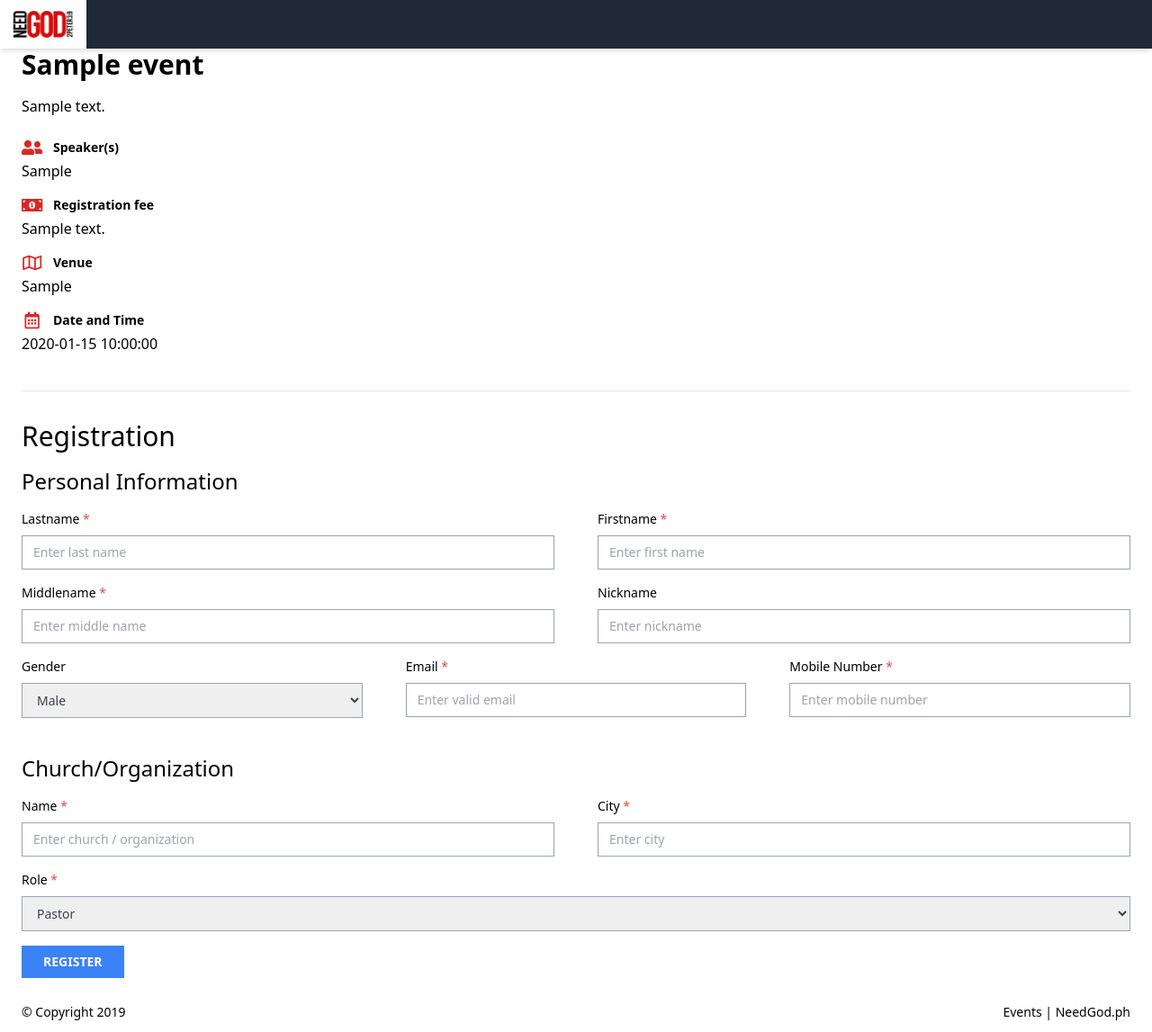
After one commit to axljoven/ci.events.needgod, a CodeIgniter app: page /database/index.php/registrant/register/1 in a window 1280 px wide. The commit adds this page. Shown: the whole page at 90% size. Run offline with CodeIgniter, Linux system fonts and the light colour scheme; tables that the repository leaves empty or names only in its code hold one stand-in row (values such as "Sample post"); some libraries are stand-ins or nearby versions.

Commit message:
Created the registration validation functionality

```diff
--- a/application/config/routes.php
+++ b/application/config/routes.php
@@ -51,6 +51,13 @@
 */
 // $route['404_override'] = '';
 // $route['translate_uri_dashes'] = FALSE;
+
 $route['login'] = 'init/login';
-$route['event/(:any)'] = 'events/single/$1';
+$route['event/(:any)']['get'] = 'events/single/$1';
+$route['event/(:any)']['post'] = 'registrant/register/$1';
+
+$route['admin'] = 'dashboard';
+$route['admin/posts'] = 'posts/index';
+$route['admin/posts/(:any)'] = 'posts/single/$1';
+
 $route['default_controller'] = 'init';
--- /dev/null
+++ b/application/controllers/Registrant.php
@@ -0,0 +1,55 @@
+<?php
+
+class Registrant extends CI_Controller
+{
+    public function __construct()
+    {
+        parent::__construct();
+        $this->load->helper(array('form', 'url'));
+    }
+
+    public function register($event_id)
+    {
+        $this->load->helper('form');
+        $this->load->library('form_validation');
+
+        $this->form_validation->set_rules('lastname',       'lastname',                     'trim|required|min_length[2]|max_length[32]|alpha');
+        $this->form_validation->set_rules('firstname',      'firstname',                    'trim|required|min_length[2]|max_length[32]|alpha');
+        $this->form_validation->set_rules('middlename',     'middle name',                  'trim|required|min_length[2]|max_length[32]|alpha');
+        $this->form_validation->set_rules('gender',         'gender',                       'trim|required');
+        $this->form_validation->set_rules('email',          'email',                        'trim|required|valid_email');
+        $this->form_validation->set_rules('mobile-number',  'mobile number',                'trim|required|integer|min_length[4]|numeric');
+        $this->form_validation->set_rules('church-name',    'church / organization name',   'trim|required|min_length[2]|max_length[100]');
+        $this->form_validation->set_rules('church-city',    'church / organization city',   'trim|required|min_length[2]|max_length[100]');
+        $this->form_validation->set_rules('role',           'role',                         'trim|required|min_length[2]|max_length[6]');
+
+        if ($this->form_validation->run() == FALSE) {
+            // validation failed
+            $this->load->model('event_model');
+            $data['event'] = $this->event_model->fetch($event_id);
+            $data['title'] = "Event | " .$data['event']['title'];
+
+            // Load view
+            $this->load->view('templates/header', $data);
+            $this->load->view('pages/events/single', $data);
+            $this->load->view('templates/footer', $data);
+
+        } else {
+            // validation is a success
+            $this->load->model('event_model');
+            $data['event'] = $this->event_model->fetch($event_id);
+            $data['title'] = "Registered | ".$data['event']['title'];
+            $data['name'] = $data['event']['title'];
+            $data['id'] = $data['event']['id'];
+
+            // Send email
+
+            // Save to database
+
+            // Load view
+            $this->load->view('templates/header', $data);
+            $this->load->view('pages/events/reg-success', $data);
+            $this->load->view('templates/footer', $data);
+        }
+    }
+}
--- a/application/views/pages/events/reg-form.php
+++ b/application/views/pages/events/reg-form.php
@@ -9,13 +9,20 @@
     $input_container_3_cols = "w-full sm:w-full md:w-1/3 mb-4 px-6";
     $input_form = "border border-gray-400 w-full py-2 px-3 text-gray-700 text-sm";
 
-    // Validation and form opening
-    echo validation_errors();
     ?>
 
+    <!-- Validation and form opening -->
+    <?php if (validation_errors()) : ?>
+        <div class="validation-errors py-4 px-5 bg-red-600 text-white mb-6">
+            <?php echo validation_errors() ?>
+        </div>
+    <?php endif; ?>
 
-    <?php echo form_open('pages/events/reg-form'); ?>
-        <!-- Personal information -->
+    <!-- Form -->
+    <?php // echo form_open('register/'.$event['id']); ?>
+    <?php // echo form_open('event/'.$event['id'].'/register'); ?>
+    <?php echo form_open('event/'.$event['id']); ?>
+        <!-- HEADER: Personal information -->
         <h3 class="text-2xl mb-4">Personal Information</h3>
 
         <!-- Row -->
@@ -24,13 +31,15 @@
                 <!-- Last name -->
                 <div class="<?php echo $input_container_2_cols ?>">
                     <label class="<?php echo $label ?>" for="lastname">Lastname <span class="text-red-500">*</span> </label>
-                    <input class="<?php echo $input_form ?>" id="lastname" name="lastname" placeholder="Enter last name">
+                    <input class="<?php echo $input_form ?>" id="lastname" name="lastname" placeholder="Enter last name"
+                        value="<?php echo set_value('lastname') ?>">
                 </div>
 
                 <!-- First name -->
                 <div class="<?php echo $input_container_2_cols ?>">
                     <label class="<?php echo $label ?>" for="firstname">Firstname <span class="text-red-500">*</span> </label>
-                    <input class="<?php echo $input_form ?>" id="firstname" name="firstname" placeholder="Enter first name">
+                    <input class="<?php echo $input_form ?>" id="firstname" name="firstname" placeholder="Enter first name"
+                        value="<?php echo set_value('firstname') ?>">
                 </div>
             </div>
         </div>
@@ -41,13 +50,15 @@
                 <!-- Middle name -->
                 <div class="<?php echo $input_container_2_cols ?>">
                     <label class="<?php echo $label ?>" for="middlename">Middlename <span class="text-red-500">*</span> </label>
-                    <input class="<?php echo $input_form ?>" id="middlename" name="middlename" placeholder="Enter middle name">
+                    <input class="<?php echo $input_form ?>" id="middlename" name="middlename" placeholder="Enter middle name"
+                        value="<?php echo set_value('middlename') ?>">
                 </div>
 
                 <!-- Nickname -->
                 <div class="<?php echo $input_container_2_cols ?>">
                     <label class="<?php echo $label ?>" for="nickname">Nickname</label>
-                    <input class="<?php echo $input_form ?>" id="nickname" name="nickname" placeholder="Enter nickname">
+                    <input class="<?php echo $input_form ?>" id="nickname" name="nickname" placeholder="Enter nickname"
+                        value="<?php echo set_value('nickname') ?>">
                 </div>
             </div>
         </div>
@@ -67,18 +78,20 @@
                 <!-- Email -->
                 <div class="<?php echo $input_container_3_cols ?>">
                     <label class="<?php echo $label ?>" for="email">Email <span class="text-red-500">*</span></label>
-                    <input class="<?php echo $input_form ?>" id="email" name="email" placeholder="Enter valid email">
+                    <input class="<?php echo $input_form ?>" id="email" name="email" placeholder="Enter valid email"
+                        value="<?php echo set_value('email') ?>">
                 </div>
 
                 <!-- Mobile Number -->
                 <div class="<?php echo $input_container_3_cols ?>">
                     <label class="<?php echo $label ?>" for="mobile-number">Mobile Number <span class="text-red-500">*</span></label>
-                    <input class="<?php echo $input_form ?>" id="mobile-number" name="mobile-number" placeholder="Enter mobile number">
+                    <input class="<?php echo $input_form ?>" id="mobile-number" name="mobile-number" placeholder="Enter mobile number"
+                        value="<?php echo set_value('mobile-number') ?>">
                 </div>
             </div>
         </div>
 
-        <!-- Church / Organization -->
+        <!-- HEADER: Church / Organization -->
         <h3 class="text-2xl mb-4 mt-6">Church/Organization</h3>
 
         <!-- Row -->
@@ -87,13 +100,15 @@
                 <!-- Church / Organization name -->
                 <div class="<?php echo $input_container_2_cols ?>">
                     <label class="<?php echo $label ?>" for="church-name">Name <span class="text-red-500">*</span></label>
-                    <input class="<?php echo $input_form ?>" id="church-name" name="church-name" placeholder="Enter church / organization">
+                    <input class="<?php echo $input_form ?>" id="church-name" name="church-name" placeholder="Enter church / organization"
+                        value="<?php echo set_value('church-name') ?>">
                 </div>
 
                 <!-- Nickname -->
                 <div class="<?php echo $input_container_2_cols ?>">
                     <label class="<?php echo $label ?>" for="church-city">City <span class="text-red-500">*</span></label>
-                    <input class="<?php echo $input_form ?>" id="church-city" name="church-city" placeholder="Enter city">
+                    <input class="<?php echo $input_form ?>" id="church-city" name="church-city" placeholder="Enter city"
+                        value="<?php echo set_value('church-city') ?>">
                 </div>
             </div>
         </div>
@@ -123,5 +138,6 @@
                     Register
             </button>
         </div>
-    </form>
+
+    <?php echo form_close(); ?>
 </div>
--- a/application/views/templates/header.php
+++ b/application/views/templates/header.php
@@ -6,6 +6,7 @@
     <title><?php echo $title ?></title>
 
     <!-- Stylesheets -->
+    <link rel="stylesheet" href="https://use.fontawesome.com/releases/v5.8.2/css/all.css" integrity="sha384-oS3vJWv+0UjzBfQzYUhtDYW+Pj2yciDJxpsK1OYPAYjqT085Qq/1cq5FLXAZQ7Ay" crossorigin="anonymous">
     <link href="https://unpkg.com/tailwindcss@^1.0/dist/tailwind.min.css" rel="stylesheet">
 </head>
 <body>
```
Also changed, not shown: application/models/registrant_model.php (added, +52 -0 lines).
